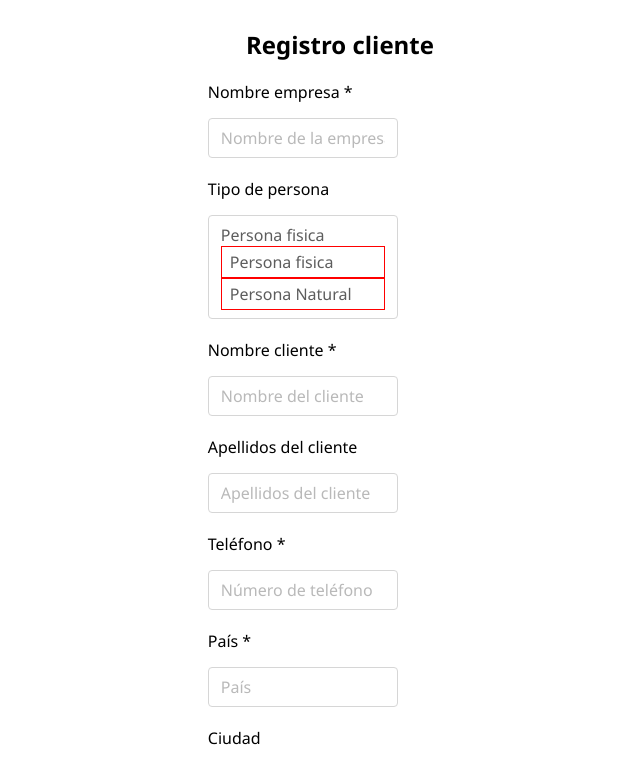
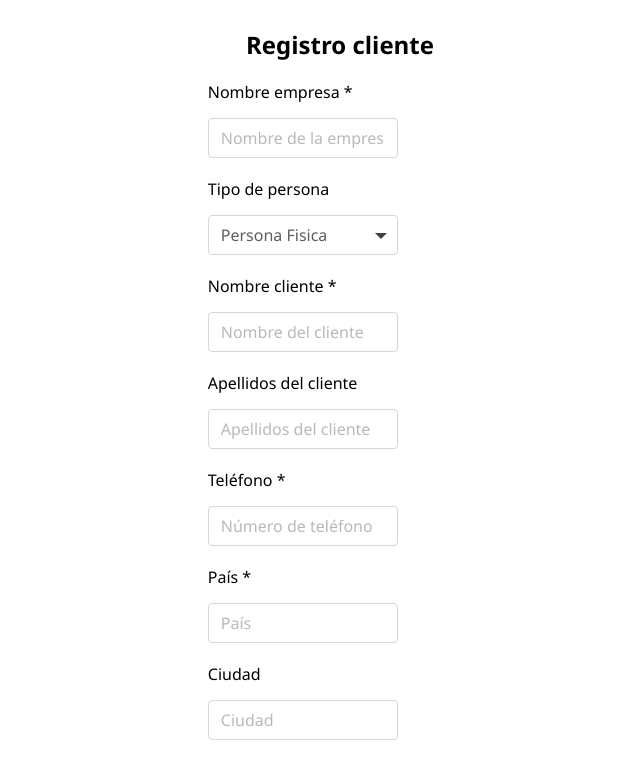
Before and after one commit to luisaG18/form-angular, an Angular app: page / in a window 1280 px wide. Shown: the top 762 px of the page, without its empty margins (300-940 px from the left). Built offline with nearby package versions, Linux system fonts and the light colour scheme.

Commit message:
Add styles to select component

```diff
--- a/src/app/components/pagina-registro-cliente/pagina-registro-cliente.component.html
+++ b/src/app/components/pagina-registro-cliente/pagina-registro-cliente.component.html
@@ -41,11 +41,10 @@
         <option value="Persona moral">Persona moral</option>
       </select> -->
       <app-select-personalizado
-        [arrayOptions]="['Persona fisica', 'Persona Natural']"
-        [selectedOption]="initialSelectedOption"
-        (selectionChange)="onSelectionChange($event)"
-        >></app-select-personalizado
-      >
+        [arrayOptions]="['Persona Fisica', 'Persona Moral']"
+        [(selectedOption)]="clientInfo.selectTypePerson.value"
+        [disabled]="isLoading"
+      ></app-select-personalizado>
     </div>
     <!-- Contenedor label e input nombre del cliente -->
     <div class="form-container__item">
--- a/src/app/components/pagina-registro-cliente/pagina-registro-cliente.component.ts
+++ b/src/app/components/pagina-registro-cliente/pagina-registro-cliente.component.ts
@@ -20,12 +20,21 @@ export class PaginaRegistroClienteComponent {
   isLoading: boolean = false;
   // array para guardar los nombres de los inputs con errores
   arrayErrors: any = [];
-  initialSelectedOption = 'Persona fisica';
+  /* arrayOptions = [
+    {
+      value: 'personaFisica',
+      text: 'Persona Fisica',
+    },
+    {
+      value: 'personaFisica2',
+      text: 'Persona Fisica 2',
+    },
+  ]; */
 
   // Objeto del formulario cliente
   clientInfo: any = {
     companyName: { value: '', hasError: false },
-    selectTypePerson: { value: 'Persona fisica', hasError: false },
+    selectTypePerson: { value: 'Persona Fisica', hasError: false },
     clientName: { value: '', hasError: false },
     clientLastname: { value: '', hasError: false },
     phoneNumber: { value: '', hasError: false },
@@ -36,9 +45,6 @@ export class PaginaRegistroClienteComponent {
     email: { value: '', hasError: false },
   };
 
-  onSelectionChange(selectedValue: string) {
-    console.log('Selected Value:', selectedValue);
-  }
   /**
    * Función que se ejecuta al enviar el formulario
    * @param form Variable del formulario
@@ -71,7 +77,8 @@ export class PaginaRegistroClienteComponent {
         // Cambiamos el valor de la variable isLoading
         this.isLoading = false;
         // Limpiamos el formulario e inicializamos nuevamente el elemento del selectTypePerson
-        form.reset({ selectTypePerson: 'Persona fisica' });
+        form.reset();
+        this.clientInfo.selectTypePerson.value = 'Persona Fisica';
       }, 2000);
     } else {
       // Recorremos el objeto de forms.controls para acceder a las llaves
--- a/src/app/components/select-personalizado/select-personalizado.component.scss
+++ b/src/app/components/select-personalizado/select-personalizado.component.scss
@@ -1,13 +1,42 @@
 .custom-select {
-  width: 190px; /*
-  height: 40px; */
+  position: relative;
+  width: 190px;
+  height: 40px;
   border-radius: 4px;
   padding: 8px 12px;
   color: #5d5d5d;
   font-size: 16px;
   border: 1px solid #d6d6d6;
+  cursor: pointer;
+  display: flex;
+  justify-content: space-between;
+  align-items: center;
+  &::after {
+    position: absolute;
+    content: "";
+    top: 17px;
+    right: 10px;
+    width: 0;
+    height: 0;
+    border: 6px solid transparent;
+    border-color: #414141 transparent transparent transparent;
+  }
+  &__options {
+    position: absolute;
+    left: 0;
+    top: 39px;
+    width: 100%;
+    background-color: #fff;
+    box-shadow: 3px 3px 9px rgb(175 170 170 / 92%);
+  }
   &__option {
-    border: 1px solid red;
-    padding: 4px 8px;
+    border: 1px solid #d6d6d6;
+    padding: 8px 8px;
+    height: 40px;
+  }
+  &__option:hover {
+    color: #fff;
+    background-color: #3785f7;
+    cursor: pointer;
   }
 }
--- a/src/app/components/select-personalizado/select-personalizado.component.ts
+++ b/src/app/components/select-personalizado/select-personalizado.component.ts
@@ -1,6 +1,11 @@
 import { CommonModule } from '@angular/common';
 import { Component, EventEmitter, Input, OnInit, Output } from '@angular/core';
 import { FormControl, FormsModule, ReactiveFormsModule } from '@angular/forms';
+
+/* interface Option {
+  value: string;
+  text: string;
+} */
 
 @Component({
   selector: 'app-select-personalizado',
@@ -14,11 +19,12 @@ export class SelectPersonalizadoComponent implements OnInit {
   @Input() arrayOptions: string[] = [];
   // Propiedad de entrdada con la opción seleccionada
   @Input() selectedOption: string = '';
+  @Input() disabled: boolean = false;
   // Evento que se emite cuando hay un cambio en la selección
-  @Output() selectionChange: any = new EventEmitter<string>();
+  @Output() selectedOptionChange: any = new EventEmitter<string>();
 
   // Variable para el estado de las opciones
-  optionsVisible: boolean = true;
+  optionsVisible: boolean = false;
   handleHide: (event: Event) => void;
 
   constructor() {
@@ -59,7 +65,7 @@ export class SelectPersonalizadoComponent implements OnInit {
 
   onOptionClick(option: string) {
     console.log('opcion', option);
-    this.selectionChange.emit(option);
+    this.selectedOptionChange.emit(option);
   }
   /**
    * Función que se ejecuta al inicializarse el componente
@@ -68,7 +74,7 @@ export class SelectPersonalizadoComponent implements OnInit {
     // Validamos si hay una opción para el select por defecto
     if (this.selectedOption) {
       // Emitimos el valor seleccionado
-      this.selectionChange.emit(this.selectedOption);
+      this.selectedOptionChange.emit(this.selectedOption);
     }
   }
 
@@ -76,12 +82,12 @@ export class SelectPersonalizadoComponent implements OnInit {
    * Función que se ejecutará cuando haya un cambio en el select
    * @param event Variable del evento que emite el select
    */
-  onSelectChange(event: Event) {
+  /* onSelectChange(event: Event) {
     // Le asignamos a la variable selectElement la referencia del elemento que emitio el evento
     const selectElement = event.target as HTMLSelectElement;
     // Emitimos ese nuevo valor
     this.selectionChange.emit(selectElement.value);
-  }
+  } */
   /* ngOnInit() {
     // Le asignamos al select el valor seleccionado
     this.selectControl.setValue(this.selectedOption);
```
Also changed, not shown: src/assets/icons/dropdown-svgrepo-com.svg (added).
